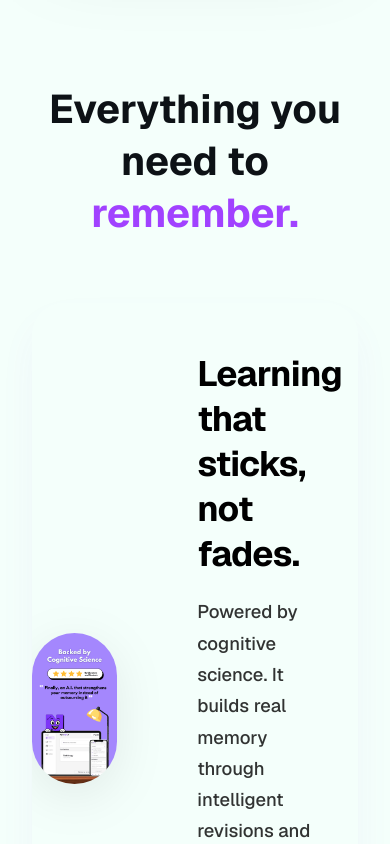
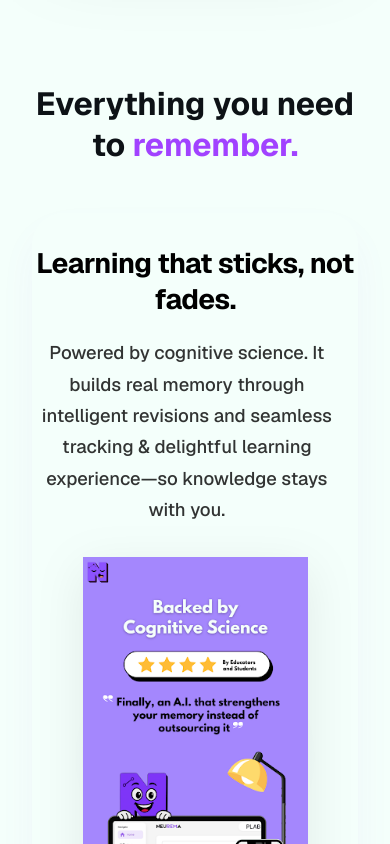
Before and after one commit to neurema/neuremaflowv0.1, a Next.js app in the folder frontend/: page /app in a window 390 px wide. Shown: the part 880-1724 px from the top of the page. Built offline with nearby package versions, Linux system fonts and the light colour scheme.

Commit message:
fixed mobile view

```diff
--- a/frontend/src/app/app/page.module.css
+++ b/frontend/src/app/app/page.module.css
@@ -395,4 +395,57 @@
     .hero {
         padding: 6rem 1.5rem 3rem;
     }
+
+    /* Mobile Features Fix */
+    .featureRow,
+    .featureRow:nth-child(even) {
+        flex-direction: column-reverse;
+        /* Text top, Image bottom? Or Column? Default DOM is Content then Visual. If we want Image top, use column-reverse? No. DOM is Content, Visual.
+           col-reverse -> Visual (top), Content (bottom).
+           col -> Content (top), Visual (bottom).
+           Usually "Image then Text" is better for mobile flow? Or Text then Image?
+           Let's look at the "App" page content. "Learning that sticks..." text, then Image.
+           If we use column-reverse: Image, then Text.
+           Let's stick to column (Content then Image) for now as simpler, OR column-reverse if the user wants "visual first".
+           Actually, the "Normal App" page has "You focus on studying" then image.
+           Let's use column (Text then Image) which is the natural DOM order.
+           WAIT.
+           .featureRow default is row-reverse.
+           .featureRow:nth-child(even) is row.
+
+           I will force both to be 'column' (Text Top, Image Bottom) or 'column-reverse' (Image Top, Text Bottom).
+           Let's go with 'column' (Text Top).
+        */
+        flex-direction: column;
+        gap: 2rem;
+        align-items: center;
+        text-align: center;
+    }
+
+    .cardContent {
+        text-align: center;
+        padding: 0;
+    }
+
+    .cardVisual {
+        width: 100%;
+        max-width: 400px;
+        /* Limit image size on mobile */
+        margin: 0 auto;
+    }
+
+    .cardImage {
+        width: 100%;
+        height: auto;
+    }
+
+    .cardTitle {
+        font-size: 1.75rem;
+        /* Smaller title on mobile */
+    }
+
+    .sectionTitle {
+        font-size: 2rem;
+        margin-bottom: 3rem;
+    }
 }
--- a/frontend/src/app/storm/page.module.css
+++ b/frontend/src/app/storm/page.module.css
@@ -4,7 +4,7 @@
     min-height: 100vh;
     position: relative;
     overflow-x: hidden;
-    background-color: #ffffff;
+    background-color: var(--color-background);
     font-family: var(--font-geist-sans);
     color: #000;
 }
@@ -83,7 +83,7 @@
     font-weight: 700;
     letter-spacing: -0.03em;
     margin-bottom: 1.5rem;
-    color: #000;
+    color: var(--color-border);
 }
 
 .accentText {
@@ -96,13 +96,13 @@
     font-size: 2.5rem;
     text-align: center;
     margin-bottom: 5rem;
-    color: #000;
+    color: var(--color-border);
     font-weight: 700;
 }
 
 .subhead {
     font-size: clamp(1.1rem, 2vw, 1.4rem);
-    color: rgba(0, 0, 0, 0.7);
+    color: var(--color-text-muted);
     /* Assuming variable exists or use fallback */
     max-width: 600px;
     margin-bottom: 3rem;
@@ -114,7 +114,7 @@
     align-items: center;
     justify-content: center;
     padding: 1rem 3rem;
-    background: #000;
+    background: var(--color-border);
     color: #fff;
     border-radius: 999px;
     font-weight: 600;
@@ -127,7 +127,7 @@
 .waitlistButton:hover {
     transform: translateY(-2px);
     box-shadow: 0 8px 24px rgba(0, 0, 0, 0.15);
-    background: #333;
+    background: #000;
 }
 
 
@@ -168,7 +168,7 @@
     font-size: 2.5rem;
     text-align: center;
     margin-bottom: 5rem;
-    color: #000;
+    color: var(--color-border);
     font-weight: 700;
 }
 
@@ -199,14 +199,14 @@
     font-size: 2.2rem;
     font-weight: 700;
     margin-bottom: 1rem;
-    color: #000;
+    color: var(--color-border);
     letter-spacing: -0.02em;
 }
 
 .featureDesc {
     font-size: 1.15rem;
     line-height: 1.6;
-    color: rgba(0, 0, 0, 0.7);
+    color: #555;
     max-width: 90%;
 }
 
@@ -239,44 +239,7 @@
     /* Rounding the image itself */
 }
 
-/* Dark Mode Overrides - REFACTORED to ENFORCE Light Mode */
-@media (prefers-color-scheme: dark) {
 
-    .hero,
-    .sectionTitle,
-    .featureTitle,
-    .headline {
-        color: #000;
-    }
-
-    .subhead,
-    .featureDesc {
-        color: rgba(0, 0, 0, 0.7);
-    }
-
-    .waitlistButton {
-        background: #000;
-        color: #fff;
-    }
-
-    .waitlistButton:hover {
-        background: #333;
-    }
-
-    .productHeroVisual {
-        /* Keep it light */
-        background: linear-gradient(135deg, #ffffff 0%, #f4f4f5 100%);
-        box-shadow:
-            0 24px 48px -12px rgba(0, 0, 0, 0.1),
-            inset 0 0 0 1px rgba(255, 255, 255, 0.5);
-    }
-
-    .featureVisual {
-        background: transparent;
-        border-color: transparent;
-        box-shadow: none;
-    }
-}
 
 /* Tech Specs Badge Grid (Optional for hardware feel) */
 .specsGrid {
@@ -296,6 +259,8 @@
     border: 1px solid rgba(0, 0, 0, 0.05);
 }
 
+
+
 .specLabel {
     display: block;
     font-size: 0.85rem;
@@ -309,3 +274,56 @@
     font-size: 1.25rem;
     font-weight: 700;
 }
+
+@media (max-width: 768px) {
+    .headline {
+        font-size: 3.5rem;
+        /* Smaller headline on mobile */
+    }
+
+    .hero {
+        padding: 6rem 1.5rem 3rem;
+    }
+
+    .sectionTitle {
+        font-size: 2rem;
+        margin-bottom: 3rem;
+    }
+
+    /* Stack Feature Rows */
+    .featureRow,
+    .featureRow:nth-child(even) {
+        flex-direction: column;
+        /* Stack vertically: Text then Image */
+        gap: 2rem;
+        text-align: center;
+    }
+
+    .featureTitle {
+        font-size: 1.75rem;
+        /* Smaller title */
+        text-align: center;
+    }
+
+    .featureDesc {
+        margin: 0 auto;
+        /* Center align description */
+        max-width: 100%;
+    }
+
+    .featureVisual {
+        width: 100%;
+        max-width: 500px;
+        margin: 0 auto;
+    }
+
+    .featureImage {
+        width: 100%;
+        height: auto;
+    }
+
+    .specValue {
+        font-size: 1.25rem;
+        /* Slightly smaller on mobile */
+    }
+}
```
